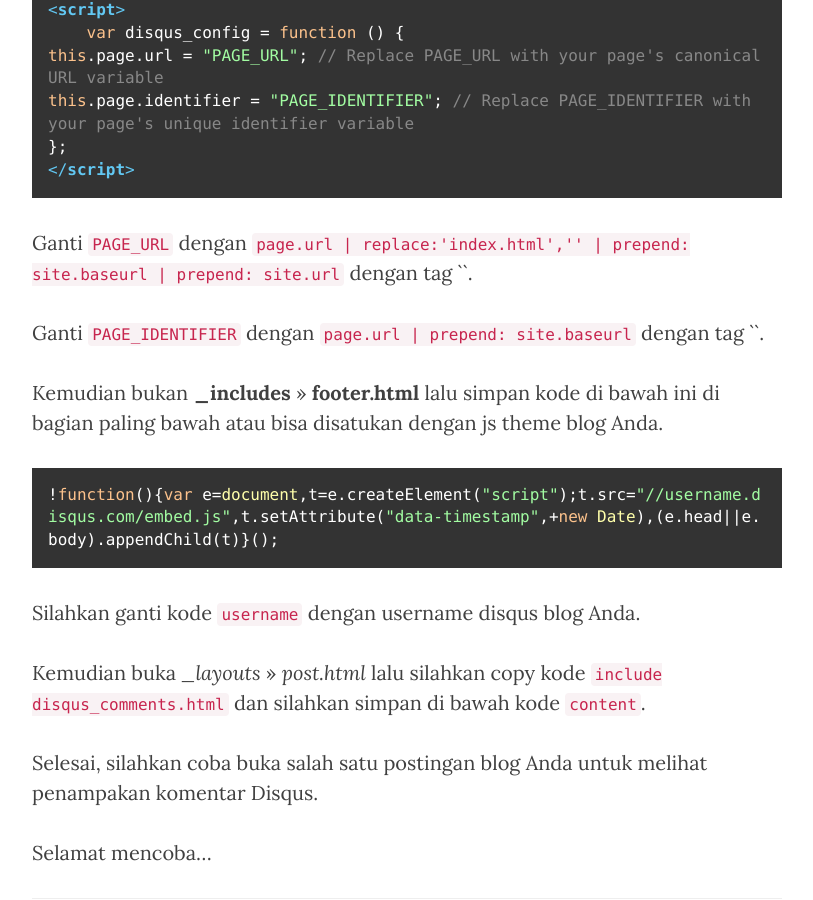
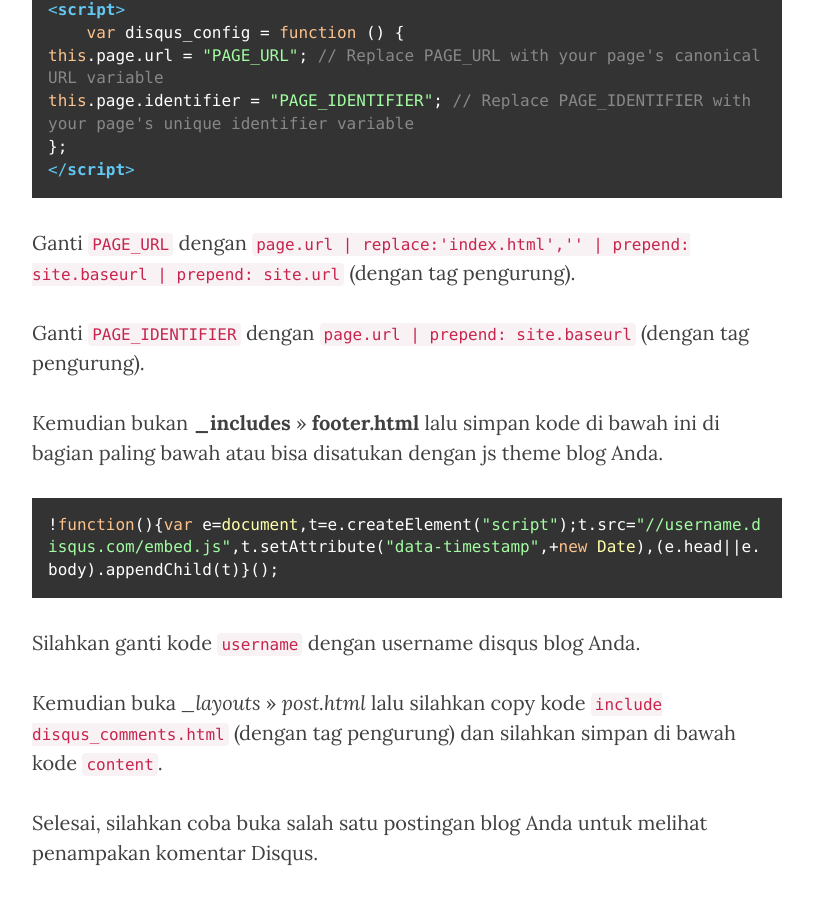
Before and after one commit to KompiAjaib/kompiajaib.github.io, a Jekyll site: the page built from _posts/2016-06-01-memasang-komentar-disqus-pada-github-pages.markdown, in a window 1280 px wide and 900 px high, scrolled down 1202 px. Shown: the whole window, without its empty margins (233-1046 px from the left). Built offline with Jekyll 4.4.1, drawn with Linux system fonts in a browser that asks for light colours; nearby versions of some CDN libraries; comment, search, counter and statistics services are not loaded.

Commit message:
Update 2016-06-01-memasang-komentar-disqus-pada-github-pages.markdown

````diff
--- a/_posts/2016-06-01-memasang-komentar-disqus-pada-github-pages.markdown
+++ b/_posts/2016-06-01-memasang-komentar-disqus-pada-github-pages.markdown
@@ -29,9 +29,9 @@ this.page.identifier = "PAGE_IDENTIFIER"; // Replace PAGE_IDENTIFIER with your p
 };
 </script>
 ```
-Ganti `PAGE_URL` dengan `page.url | replace:'index.html','' | prepend: site.baseurl | prepend: site.url` dengan tag `{{` dan `}}`.
+Ganti `PAGE_URL` dengan `page.url | replace:'index.html','' | prepend: site.baseurl | prepend: site.url` (dengan tag pengurung).
 
-Ganti `PAGE_IDENTIFIER` dengan `page.url | prepend: site.baseurl` dengan tag `{{` dan `}}`.
+Ganti `PAGE_IDENTIFIER` dengan `page.url | prepend: site.baseurl` (dengan tag pengurung).
 
 Kemudian bukan **_includes** >> **footer.html** lalu simpan kode di bawah ini di bagian paling bawah atau bisa disatukan dengan js theme blog Anda.
 
@@ -41,7 +41,7 @@ Kemudian bukan **_includes** >> **footer.html** lalu simpan kode di bawah ini di
 
 Silahkan ganti kode `username` dengan username disqus blog Anda.
 
-Kemudian buka *_layouts* >> *post.html* lalu silahkan copy kode `include disqus_comments.html` dan silahkan simpan di bawah kode `content`.
+Kemudian buka *_layouts* >> *post.html* lalu silahkan copy kode `include disqus_comments.html` (dengan tag pengurung) dan silahkan simpan di bawah kode `content`.
 
 Selesai, silahkan coba buka salah satu postingan blog Anda untuk melihat penampakan komentar Disqus.
 
````
